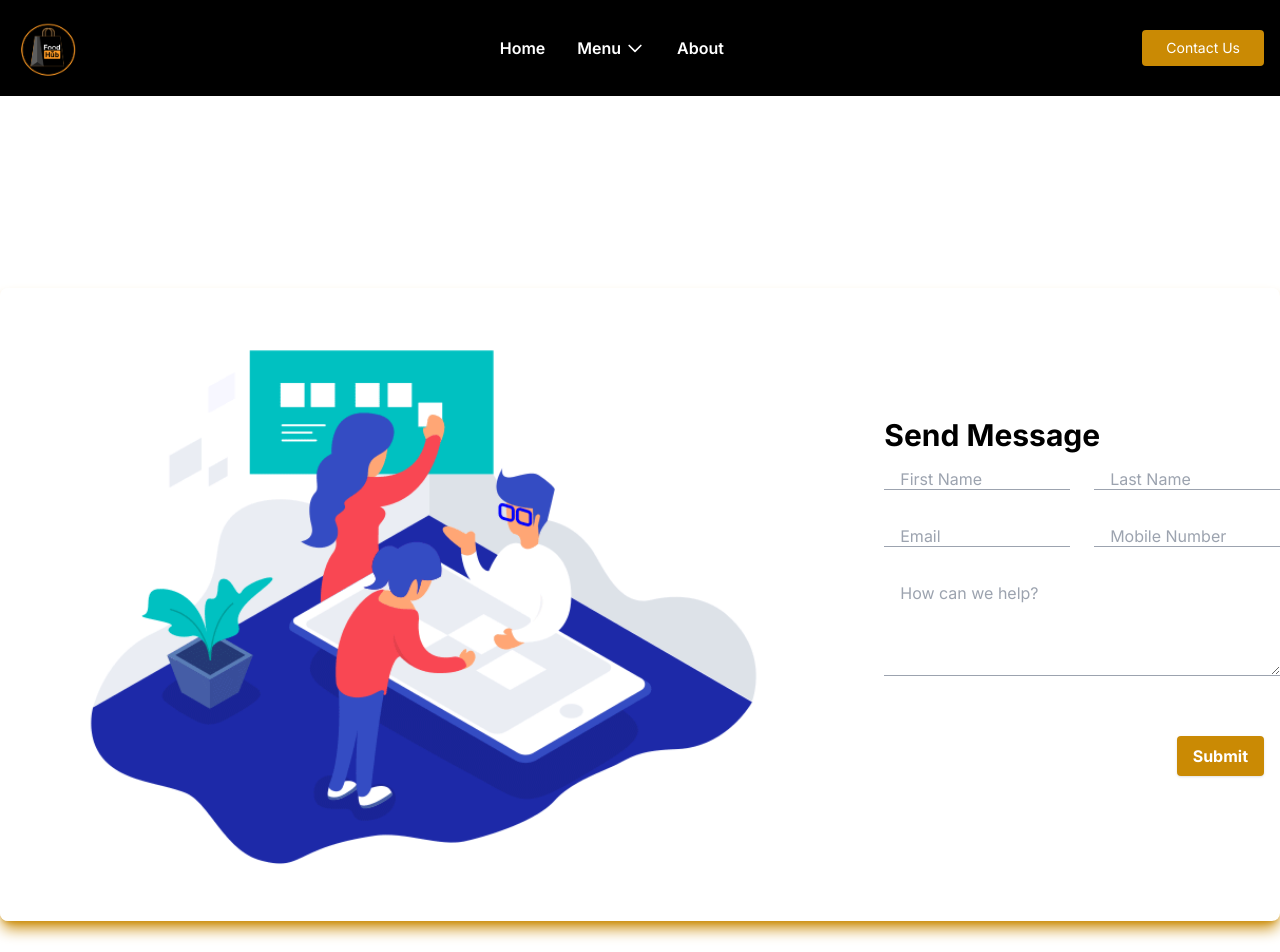
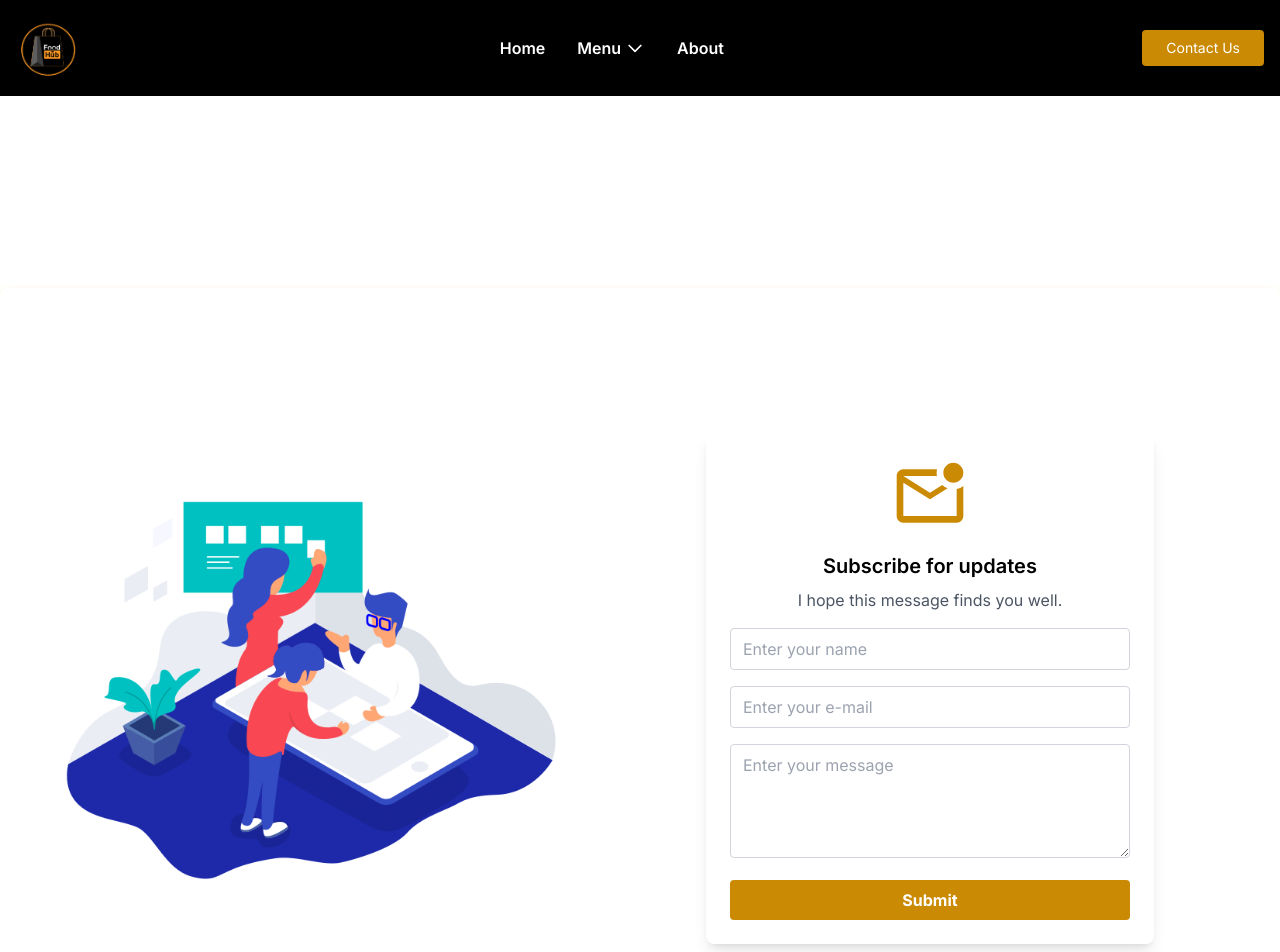
Before and after one commit to nugiwara12/food-ordering, a Next.js app: page /Home/Contact in a window 1280 px wide. Shown: the top 952 px of the page. Built offline with nearby package versions, Linux system fonts and the light colour scheme.

Commit message:
add function of toast and handlesubmite for the message file of the contact

```diff
--- a/components/Navbar/NavbarOutside.js
+++ b/components/Navbar/NavbarOutside.js
@@ -257,7 +257,7 @@ const Navbar = () => {
               </a>
             </div>
             <a
-              href="/contact"
+              href="/Home/Contact"
               className="px-6 py-2 text-white bg-yellow-600 hover:bg-yellow-700 rounded cursor-pointer transition-colors duration-300"
             >
               Contact Us
--- /dev/null
+++ b/src/app/Home/Contact/Message.js
@@ -0,0 +1,119 @@
+"use client";
+
+import React, { useState } from "react";
+import Image from "next/image";
+import { MdOutlineMarkEmailUnread } from "react-icons/md";
+import { ToastContainer, toast } from "react-toastify";
+import "react-toastify/dist/ReactToastify.css";
+
+const Message = () => {
+  const [formData, setFormData] = useState({
+    name: "",
+    email: "",
+    message: "",
+  });
+
+  const handleChange = (e) => {
+    const { name, value } = e.target;
+    setFormData({ ...formData, [name]: value });
+  };
+
+  const handleSendEmail = (e) => {
+    e.preventDefault();
+
+    // Trigger the success toast
+    toast.success(
+      "📧 Your Email has been sent! Thank you so much for reaching out.",
+      {
+        position: "top-right",
+        autoClose: 5000,
+        hideProgressBar: false,
+        closeOnClick: true,
+        pauseOnHover: true,
+        draggable: true,
+        progress: undefined,
+      }
+    );
+
+    // Reset the form fields
+    setFormData({
+      name: "",
+      email: "",
+      message: "",
+    });
+  };
+  return (
+    <>
+      <ToastContainer />
+      <div className="container mx-auto my-48 px-4 md:px-0">
+        <div className="flex flex-col md:flex-row items-center justify-center rounded-lg shadow-lg md:shadow-yellow-600">
+          <div className="mb-8 md:mb-0 md:w-full">
+            <Image
+              width={100}
+              height={100}
+              src="/contact/contact.gif"
+              alt="Contact Image"
+              className="w-full"
+            />
+          </div>
+          <div className="w-full md:w-full mr-0 md:mr-10">
+            <div className="flex items-center justify-center min-h-screen">
+              <form
+                className="bg-white shadow-lg rounded-lg p-6 max-w-md mx-auto"
+                onSubmit={handleSendEmail}
+              >
+                <div className="mb-4 flex justify-center">
+                  <MdOutlineMarkEmailUnread className="text-yellow-600 h-20 w-20" />
+                </div>
+                <div className="note mb-4 text-center">
+                  <label className="title block text-xl font-semibold mb-2">
+                    Subscribe for updates
+                  </label>
+                  <span className="subtitle block text-gray-600">
+                    I hope this message finds you well.
+                  </span>
+                </div>
+                <input
+                  placeholder="Enter your name"
+                  title="Enter your name"
+                  name="name"
+                  type="name"
+                  value={formData.name}
+                  onChange={handleChange}
+                  className="input_field appearance-none w-full px-3 py-2 border border-gray-300 rounded mb-4 focus:outline-none focus:ring-2 focus:ring-yellow-600"
+                />
+                <input
+                  placeholder="Enter your e-mail"
+                  title="Enter your e-mail"
+                  name="email"
+                  type="email"
+                  value={formData.email}
+                  onChange={handleChange}
+                  className="input_field appearance-none w-full px-3 py-2 border border-gray-300 rounded mb-4 focus:outline-none focus:ring-2 focus:ring-yellow-600"
+                />
+                <textarea
+                  placeholder="Enter your message"
+                  title="Enter your message"
+                  name="message"
+                  value={formData.message}
+                  onChange={handleChange}
+                  className="textarea_field appearance-none w-full px-3 py-2 border border-gray-300 rounded mb-4 focus:outline-none focus:ring-2 focus:ring-yellow-600"
+                  rows="4"
+                ></textarea>
+                <button
+                  className="submit w-full bg-yellow-600 hover:bg-yellow-700 text-white font-bold py-2 px-4 rounded focus:outline-none focus:shadow-outline"
+                  type="button"
+                  onClick={handleSendEmail}
+                >
+                  Submit
+                </button>
+              </form>
+            </div>
+          </div>
+        </div>
+      </div>
+    </>
+  );
+};
+
+export default Message;
--- a/src/app/Home/Contact/page.js
+++ b/src/app/Home/Contact/page.js
@@ -1,89 +1,21 @@
 import React from "react";
-import { MdOutlineMail } from "react-icons/md";
 import Navbar from "../../../../components/Navbar/NavbarOutside";
-import Image from "next/image";
+import Message from "./Message";
+import Footer from "../../../../components/Footer/Footer";
 
 const Contact = () => {
   return (
     <>
-      <Navbar />
-      <div className="container mx-auto my-48 px-4 md:px-0">
-        <div className="flex flex-col md:flex-row items-center justify-center rounded-lg shadow-lg md:shadow-yellow-600">
-          <div className="mb-8 md:mb-0 md:w-full">
-            <Image
-              width={100}
-              height={100}
-              src="/contact/contact.gif"
-              alt="Contact Image"
-              className="w-full rounded-lg"
-            />
-          </div>
-          <div className="w-full md:w-1/2 md:pl-10">
-            <h1 className="text-3xl font-bold text-black font-tight">
-              Send Message
-            </h1>
-            <form className="max-w-md mt-4">
-              <div className="flex flex-wrap -mx-3 mb-6">
-                <div className="w-full md:w-1/2 px-3 mb-6">
-                  <input
-                    className="appearance-none block w-full text-gray-700 border-b border-gray-400 rounded-none px-4 mb-3 leading-tight font-tight focus:outline-none focus:bg-white"
-                    placeholder="First Name"
-                    id="first-name"
-                    type="text"
-                  />
-                </div>
-                <div className="w-full md:w-1/2 px-3 mb-6">
-                  <input
-                    className="appearance-none block w-full text-black border-b border-gray-400 rounded-none px-4 mb-3 leading-tight font-tight focus:outline-none focus:bg-white"
-                    placeholder="Last Name"
-                    id="last-name"
-                    type="text"
-                  />
-                </div>
-                <div className="w-full md:w-1/2 px-3 mb-6">
-                  <input
-                    className="appearance-none block w-full text-gray-700 border-b border-gray-400 rounded-none px-4 mb-3 leading-tight font-tight focus:outline-none focus:bg-white"
-                    placeholder="Email"
-                    id="email"
-                    type="email"
-                  />
-                </div>
-                <div className="w-full md:w-1/2 px-3 mb-6">
-                  <input
-                    className="appearance-none block w-full text-gray-700 border-b border-gray-400 rounded-none px-4 mb-3 leading-tight font-tight focus:outline-none focus:bg-white"
-                    placeholder="Mobile Number"
-                    id="mobile-number"
-                    type="tel"
-                  />
-                </div>
-
-                <div className="w-full px-3 mb-6">
-                  <label
-                    className="appearance-none block w-full text-gray-400 px-4 mb-3 leading-tight focus:outline-none font-tight focus:bg-white"
-                    htmlFor="how-can-we-help"
-                  >
-                    How can we help?
-                  </label>
-                  <textarea
-                    className="appearance-none block w-full text-gray-700 border-b border-gray-400 rounded-none px-4 mb-3 leading-tight font-tight focus:outline-none focus:bg-white"
-                    id="how-can-we-help"
-                    rows={3}
-                    defaultValue={""}
-                  />
-                </div>
-              </div>
-              <div className="flex items-center justify-end">
-                <button
-                  className="shadow bg-yellow-600 hover:bg-yellow-700 focus:shadow-outline-blue focus:outline-none text-white font-bold py-2 px-4 mr-4 mb-4 rounded"
-                  type="button"
-                >
-                  Submit
-                </button>
-              </div>
-            </form>
-          </div>
+      <main className="w-full">
+        <Navbar />
+        <Message />
+        <div
+          className="w-full h-full bg-cover bg-center bg-no-repeat min-h-screen"
+          style={{ backgroundImage: 'url("/logo/background.jpg")' }}
+        >
+          <Footer />
         </div>
-      </div>
+      </main>
     </>
   );
 };
```
